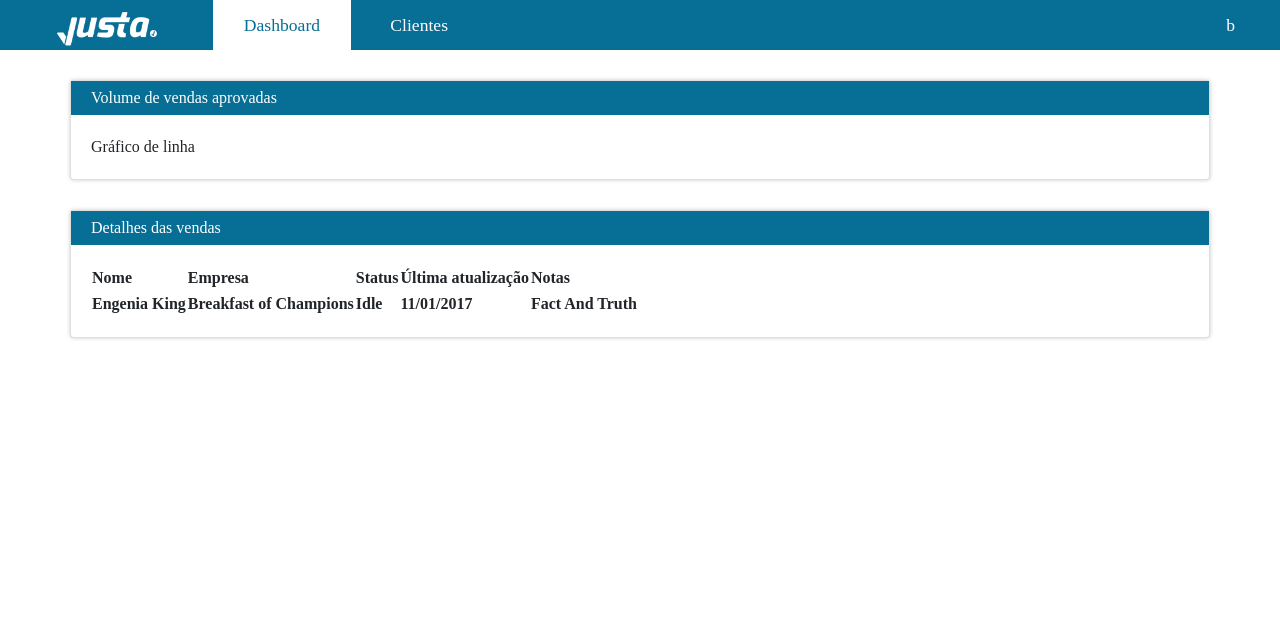
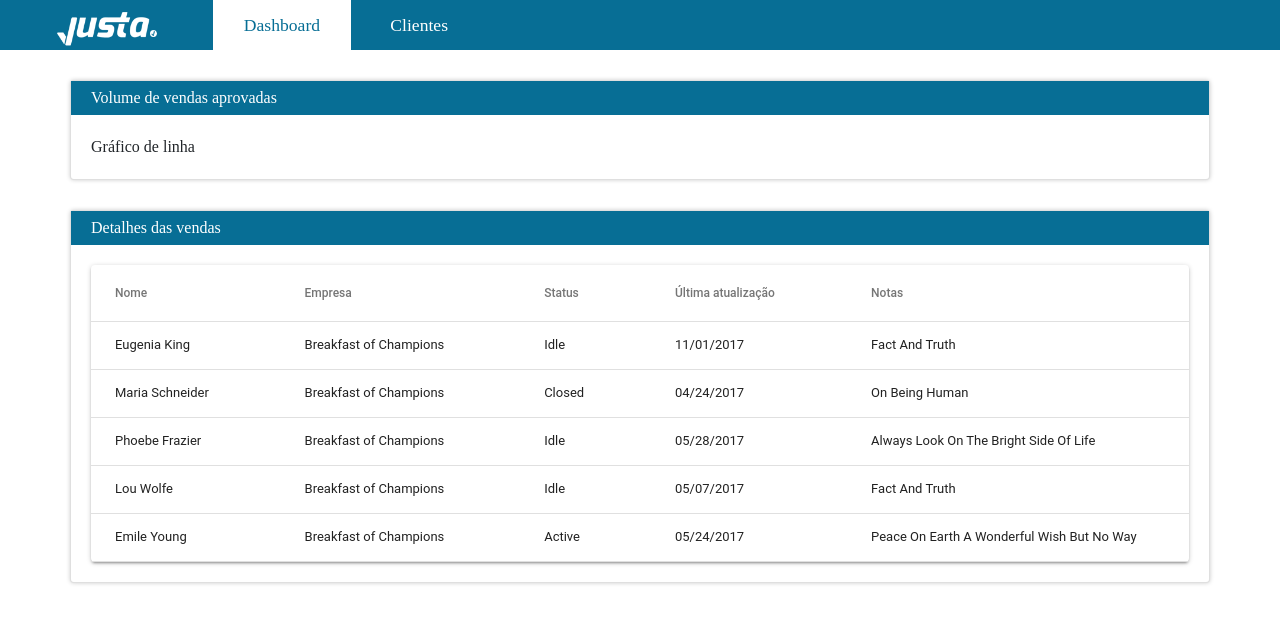
Before and after one commit to lavesan/Desafio-just-front-end, a React (Create React App) app: page /dashboard in a window 1280 px wide. Shown: the top 624 px of the page. Built offline with nearby package versions, Linux system fonts and the light colour scheme.

Commit message:
Procurando gráficos e select para utilizar.
Signed-off-by: valdery <valdery.jur@gmail.com>

```diff
--- a/package.json
+++ b/package.json
@@ -3,6 +3,7 @@
   "version": "0.1.0",
   "private": true,
   "dependencies": {
+    "@material-ui/core": "^3.9.3",
     "@types/jest": "24.0.11",
     "@types/node": "11.13.4",
     "@types/react": "16.8.13",
--- a/src/components/header/header.tsx
+++ b/src/components/header/header.tsx
@@ -5,6 +5,7 @@ import { Login } from '../../pages/login/login'
 import { Dashboard } from '../../pages/dashboard/dashboard'
 import { Clients } from '../../pages/clients/clients'
 
+import { Select } from '../select/select'
 import justaLogo from '../../assets/imgs/logo_branco.png';
 
 import styled from 'styled-components'
@@ -33,7 +34,9 @@ export class Header extends Component {
                                 Clientes
                             </NavLink>
                         </div>
-                        <div className='col-2 d-flex align-items-center justify-content-end header-elem'>b</div>
+                        <div className='col-2 d-flex align-items-center justify-content-end header-elem'>
+                            <Select />
+                        </div>
                     </nav>
                 </header>
                 <Route exact path={['/', '/login']} component={Login} />
--- a/src/components/line-graphic/lineGraphic.tsx
+++ b/src/components/line-graphic/lineGraphic.tsx
@@ -1,10 +1,42 @@
 import React, { Component } from 'react';
 import './lineGraphic.scss'
 
+const options = {
+    type: 'line',
+    data: {
+      labels: ["Janeiro", "Fevereiro", "Março", "Abril", "Maio", "Junho", "Julho", 'Agosto', 'Setembro', 'Outubro', 'Novembro'],
+      datasets: [{
+        //   label: "My First dataset",
+          data: [65, 59, 80, 81, 56, 55, 40],
+          backgroundColor: [
+            'rgba(105, 0, 132, .2)',
+          ],
+          borderColor: [
+            'rgba(200, 99, 132, .7)',
+          ],
+          borderWidth: 2
+        }
+      ]
+    },
+    options: {
+      responsive: true
+    }
+  }
+
 export class LineGraphic extends Component {
+
+    charRef: any;
+
     render() {
         return (
             <div>Gráfico de linha</div>
+            // <canvas id="lineChart" ref={ref => this.charRef = ref}>
+            //     {() => {
+            //         var ctx = this.charRef.getContext('2d');
+            //         // var myChart = new Chart(ctx, options);
+
+            //     }}
+            // </canvas>
         );
     }
 }
--- /dev/null
+++ b/src/components/select/select.scss
@@ -0,0 +1,8 @@
+.select-box {
+    width: 100%;
+    height: 100%;
+    cursor: pointer;
+    .dropdown {
+        background-color: red;
+    }
+}
--- /dev/null
+++ b/src/components/select/select.tsx
@@ -0,0 +1,35 @@
+import React, { Component } from 'react'
+import './select.scss'
+
+class Dropdown extends Component {
+    render() {
+        return(<div className='dropdown'>Sair</div>)
+    }
+}
+
+export class Select extends Component {
+
+    state = {
+        showDropdown: false,
+    }
+
+    select = (e: any) => {
+        this.state.showDropdown = !this.state.showDropdown;
+        if(this.state.showDropdown) {
+            const div = document.createElement('div');
+            div.innerHTML = 'Sair'
+            e.target.append(div);
+        }
+        else {
+            e.target.innerHTML = '';
+        }
+    }
+
+    render() {
+        return (
+            <div className='select-box' onClick={this.select}>
+                {this.state.showDropdown ? <div className='dropdown'>Sair</div> : ''}
+            </div>
+        )
+    }
+}
--- a/src/components/table/table.tsx
+++ b/src/components/table/table.tsx
@@ -1,29 +1,59 @@
 import React, { Component } from 'react'
 import './table.scss'
 
+import PropTypes from 'prop-types';
+import { withStyles } from '@material-ui/core/styles';
+import MaterialTable from '@material-ui/core/Table';
+import TableBody from '@material-ui/core/TableBody';
+import TableCell from '@material-ui/core/TableCell';
+import TableHead from '@material-ui/core/TableHead';
+import TableRow from '@material-ui/core/TableRow';
+import Paper from '@material-ui/core/Paper';
+
+function createRow(name: string, establishment: string, status: string, lastAtt: string, notes: string) {
+    return { name, establishment, status, lastAtt, notes };
+}
+
+const headers = ['Nome', 'Empresa', 'Status', 'Última atualização', 'Notas'];
+const rows = [
+    createRow('Eugenia King', 'Breakfast of Champions', 'Idle', '11/01/2017', 'Fact And Truth'),
+    createRow('Maria Schneider', 'Breakfast of Champions', 'Closed', '04/24/2017', 'On Being Human'),
+    createRow('Phoebe Frazier', 'Breakfast of Champions', 'Idle', '05/28/2017', 'Always Look On The Bright Side Of Life'),
+    createRow('Lou Wolfe', 'Breakfast of Champions', 'Idle', '05/07/2017', 'Fact And Truth'),
+    createRow('Emile Young', 'Breakfast of Champions', 'Active', '05/24/2017', 'Peace On Earth A Wonderful Wish But No Way'),
+]
+
 export class Table extends Component {
+
+
+
     render() {
         return (
-            <table>
-                <thead>
-                    <tr>
-                        <th>Nome</th>
-                        <th>Empresa</th>
-                        <th>Status</th>
-                        <th>Última atualização</th>
-                        <th>Notas</th>
-                    </tr>
-                </thead>
-                <tbody>
-                    <tr>
-                        <th>Engenia King</th>
-                        <th>Breakfast of Champions</th>
-                        <th>Idle</th>
-                        <th>11/01/2017</th>
-                        <th>Fact And Truth</th>
-                    </tr>
-                </tbody>
-            </table>
+            <Paper>
+                <MaterialTable>
+                    <TableHead>
+                        <TableRow>
+                            {headers.map(header => (
+                                <TableCell>{header}</TableCell>
+                            ))}
+                        </TableRow>
+                    </TableHead>
+                    <TableBody>
+                    {rows.map(row => (
+                        //  key={row.id}
+                        <TableRow>
+                            <TableCell component="th" scope="row">
+                                {row.name}
+                            </TableCell>
+                            <TableCell>{row.establishment}</TableCell>
+                            <TableCell>{row.status}</TableCell>
+                            <TableCell>{row.lastAtt}</TableCell>
+                            <TableCell>{row.notes}</TableCell>
+                        </TableRow>
+                    ))}
+                    </TableBody>
+                </MaterialTable>
+            </Paper>
         );
     }
 }
--- a/src/pages/clients/clients.tsx
+++ b/src/pages/clients/clients.tsx
@@ -11,12 +11,12 @@ export class Clients extends Component {
         return (
             <div className='container'>
                 <div className='row custom-mt-30'>
-                    <div className='col-8'>
+                    <div className='col-8 pl-0'>
                         <Card header='Volume de transações'>
                             <LineGraphic />
                         </Card>
                     </div>
-                    <div className='col-4'>
+                    <div className='col-4 pr-0'>
                         <Card header='Base de clientes'>
                             <PieChart />
                         </Card>
```
Also changed, not shown: 2 other files (tests, documents, lock files or other folders).
